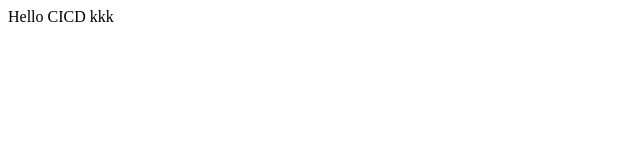
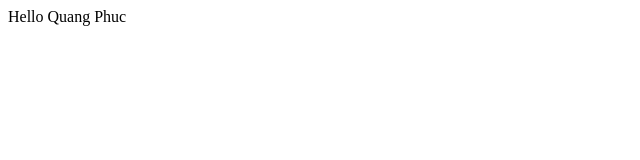
Before and after one commit to kaizdawson003/docker-cicd-learning, a React (Vite) app: page / in a window 1280 px wide. Shown: the top 160 px of the page, without its empty margins (0-640 px from the left). Built offline with nearby package versions, Linux system fonts and the light colour scheme.

Commit message:
second commit

```diff
--- a/src/App.tsx
+++ b/src/App.tsx
@@ -2,7 +2,7 @@
 const App = () => {
   return (
     <div>
-      Hello CICD kkk
+      Hello Quang Phuc
     </div>
   )
 }
```
